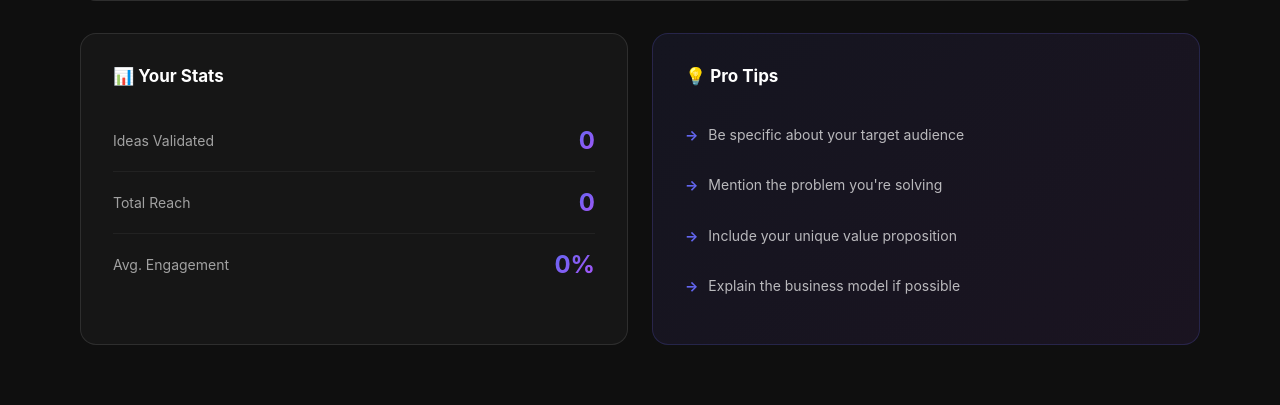
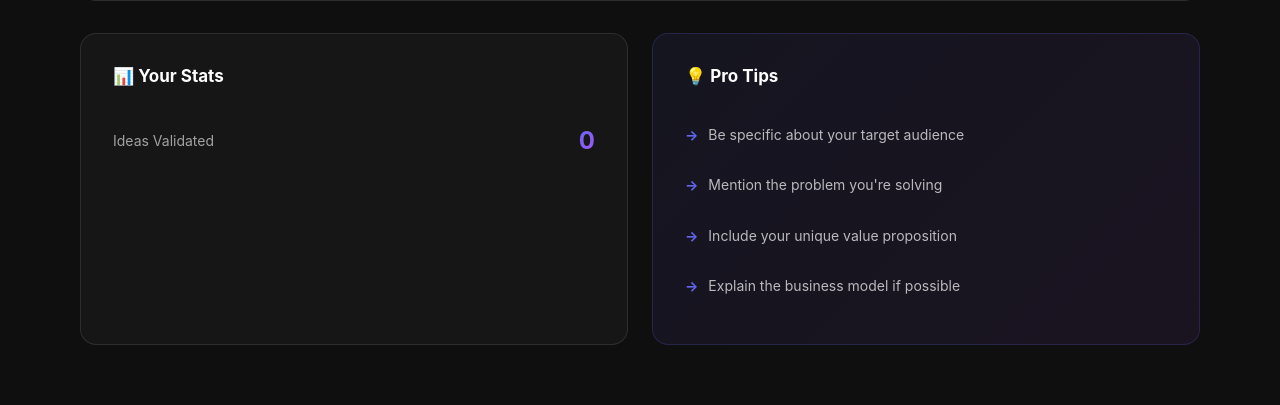
Before and after one commit to vedpalsodkar988-tech/Intelix-V2, a Flask app: page /dashboard in a window 1280 px wide. Shown: the part 748-1153 px from the top of the page. Run offline with Flask 3, Linux system fonts and the light colour scheme; the visitor is signed in with stand-in values (Sample User, id 1); data that the repository does not hold is empty; some libraries are stand-ins or nearby versions.

Commit message:
Update dashboard.html

```diff
--- a/templates/dashboard.html
+++ b/templates/dashboard.html
@@ -396,14 +396,6 @@
                     <span class="stat-label">Ideas Validated</span>
                     <span class="stat-value">{{ validation_count }}</span>
                 </div>
-                <div class="stat-item">
-                    <span class="stat-label">Total Reach</span>
-                    <span class="stat-value">0</span>
-                </div>
-                <div class="stat-item">
-                    <span class="stat-label">Avg. Engagement</span>
-                    <span class="stat-value">0%</span>
-                </div>
             </div>
 
             <div class="tips-card">
```
